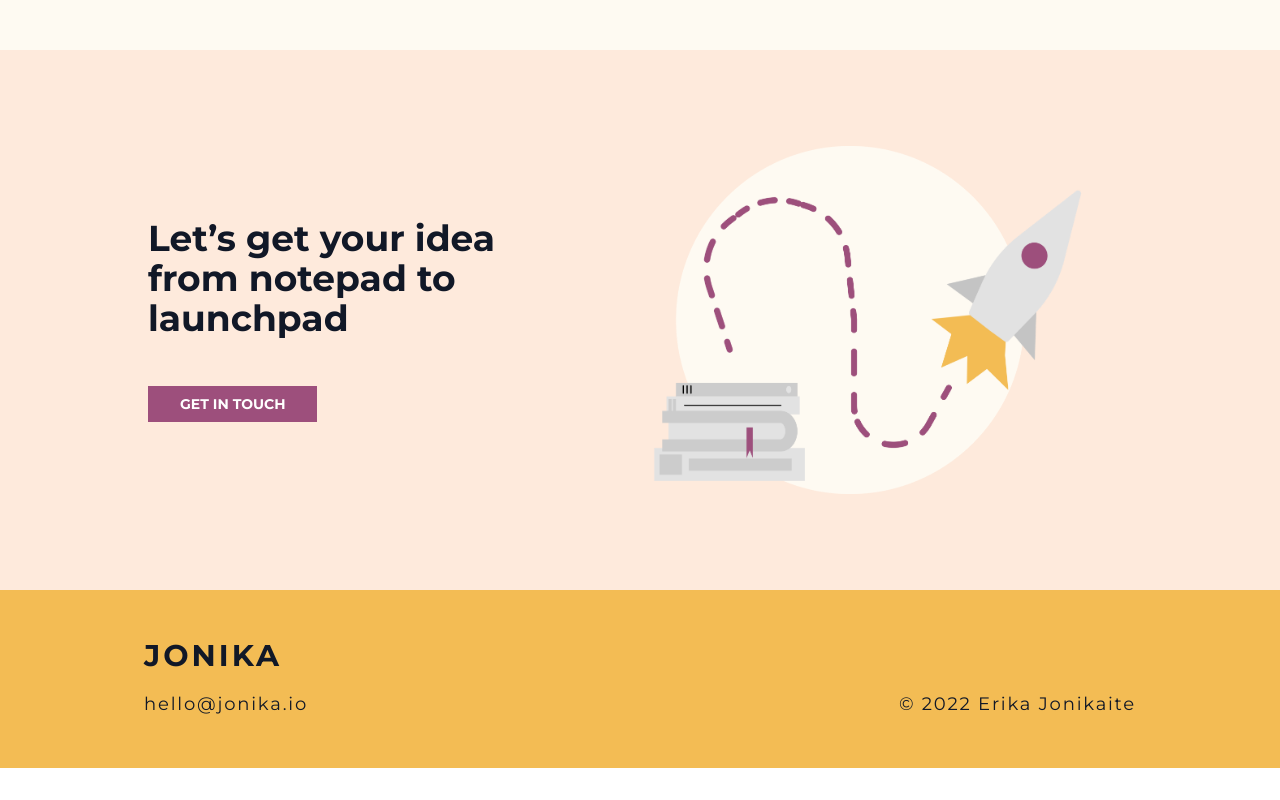
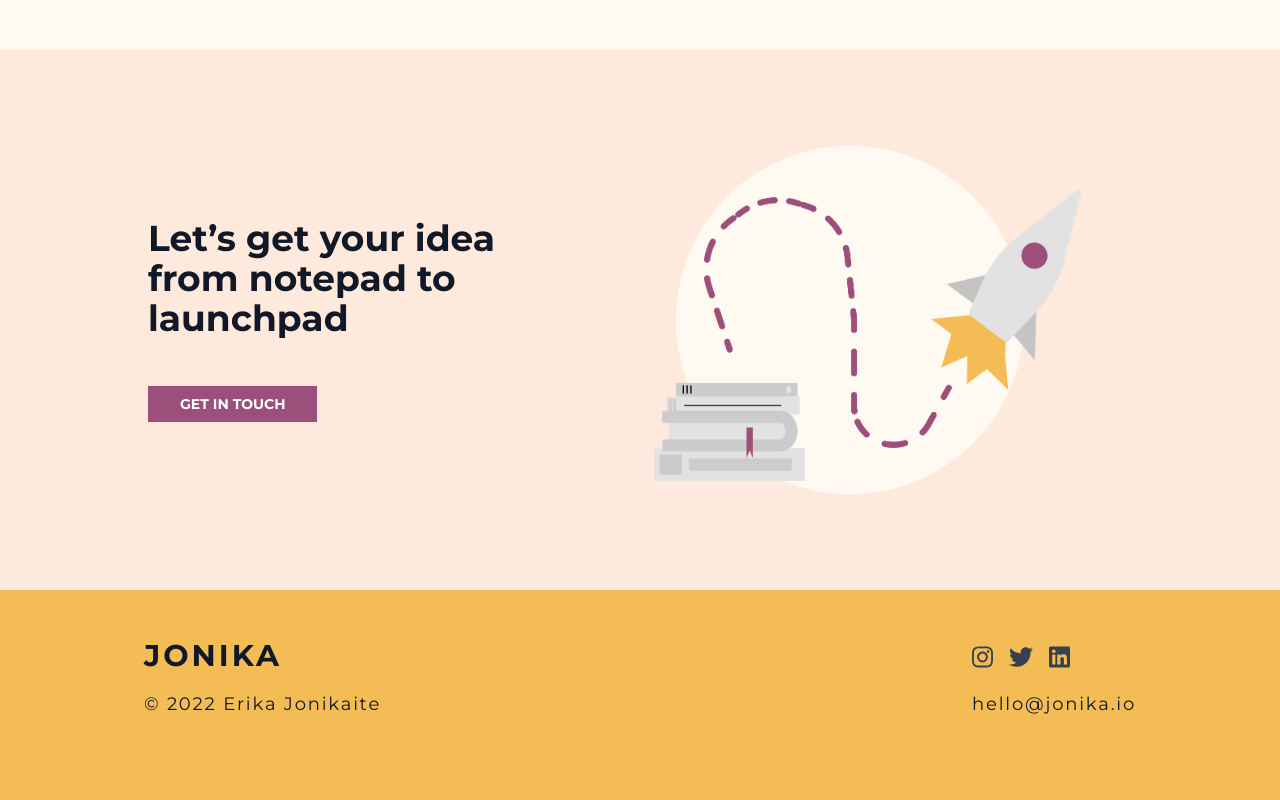
Before and after one commit to erikahazle/portfolio-website, a Next.js app: page / in a window 1280 px wide. Shown: the part 3864-4664 px from the top of the page. Before the commit the page ends 4632 px from the top, so only its background shows below. Built offline with nearby package versions, Linux system fonts and the light colour scheme.

Commit message:
Added social media links to the footer

```diff
--- a/components/Footer/index.tsx
+++ b/components/Footer/index.tsx
@@ -1,3 +1,6 @@
+import { SocialMediaLinks } from "../SocialMediaLinks";
+
+
 export const Footer = () => (
   <footer
     className="
@@ -15,7 +18,7 @@ export const Footer = () => (
       px-4
       py-12
     ">
-      <div className="flex flex-col">
+      <div className="flex flex-col mb-8">
         <a href="#" className="mb-4">
           <span className="title-font md:text-3xl sm:text-2xl mb-4 text-gray-900 font-montserrat font-bold uppercase tracking-widest">
             Jonika
@@ -24,16 +27,20 @@ export const Footer = () => (
 
         <div>
           <span className="leading-relaxed mb-4 text-gray-900 font-montserrat tracking-widest">
-            hello@jonika.io
+            © 2022 Erika Jonikaite
           </span>
         </div>
       </div>
 
-      <div className="flex flex-col">
+      <div className="flex flex-col mb-8">
+        <div className="mb-4">
+          <SocialMediaLinks />
+        </div>
+
         <div>
-          <span className="leading-relaxed mb-4 text-gray-900 font-montserrat tracking-widest">
-            © 2022 Erika Jonikaite
-          </span>
+          <a href="mailto:hello@jonika.io" className="leading-relaxed mb-4 text-gray-900 font-montserrat tracking-widest">
+            hello@jonika.io
+          </a>
         </div>
       </div>
     </div>
--- /dev/null
+++ b/components/SocialMediaLinks/index.tsx
@@ -0,0 +1,24 @@
+import { faInstagram, faTwitter, faLinkedin } from '@fortawesome/free-brands-svg-icons'
+import { FontAwesomeIcon } from '@fortawesome/react-fontawesome'
+
+const socialMediaLinks = [
+  { icon: faInstagram, link: 'https://www.instagram.com/jonika.io' },
+  { icon: faTwitter, link: 'https://twitter.com/jonikaio' },
+  { icon: faLinkedin, link: 'https://www.linkedin.com/in/erikajonikaite/' },
+]
+
+export const SocialMediaLinks = () => (
+  <>
+    {socialMediaLinks.map((socialMediaLink) => (
+      <a
+        key={socialMediaLink.link}
+        className="mr-4 text-2xl"
+        href={socialMediaLink.link}
+        rel="noreferrer"
+        target="_blank"
+      >
+        <FontAwesomeIcon icon={socialMediaLink.icon} />
+      </a>
+    ))}
+  </>
+);
--- a/package.json
+++ b/package.json
@@ -9,6 +9,11 @@
     "lint": "next lint"
   },
   "dependencies": {
+    "@fortawesome/fontawesome-svg-core": "^6.1.1",
+    "@fortawesome/free-brands-svg-icons": "^6.1.1",
+    "@fortawesome/free-regular-svg-icons": "^6.1.1",
+    "@fortawesome/free-solid-svg-icons": "^6.1.1",
+    "@fortawesome/react-fontawesome": "^0.1.18",
     "autoprefixer": "^10.4.2",
     "next": "12.1.0",
     "postcss": "^8.4.7",
```
Also changed, not shown: 1 other file (tests, documents, lock files or other folders).
